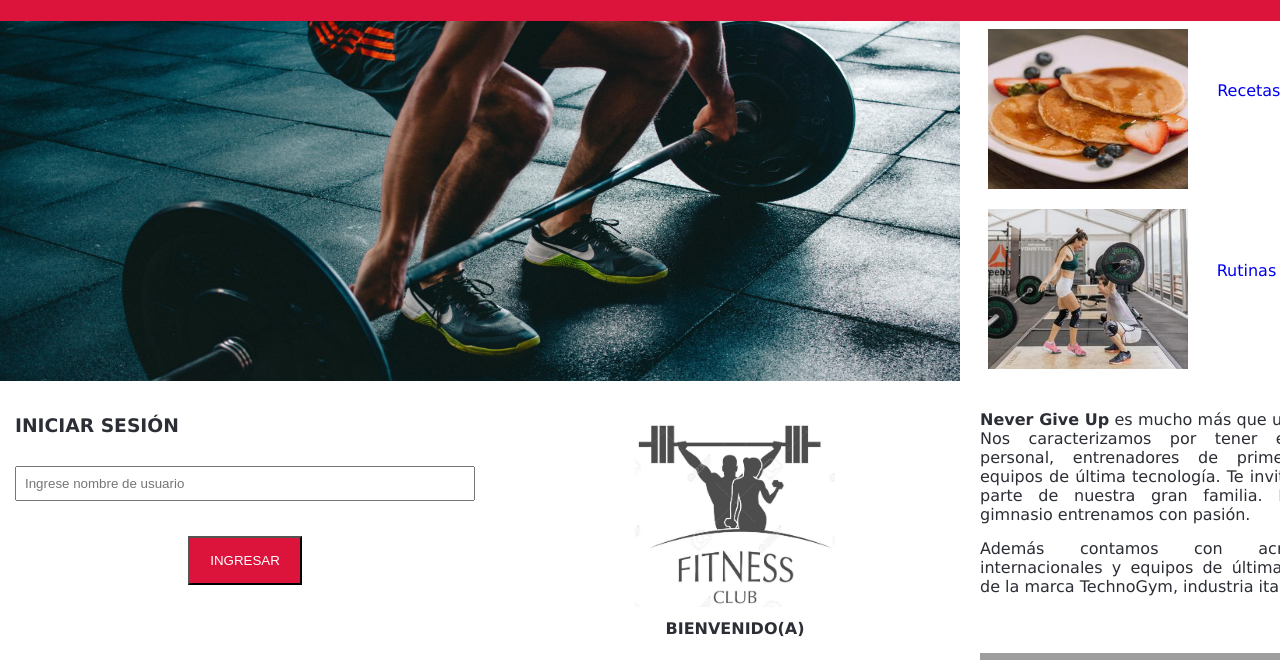
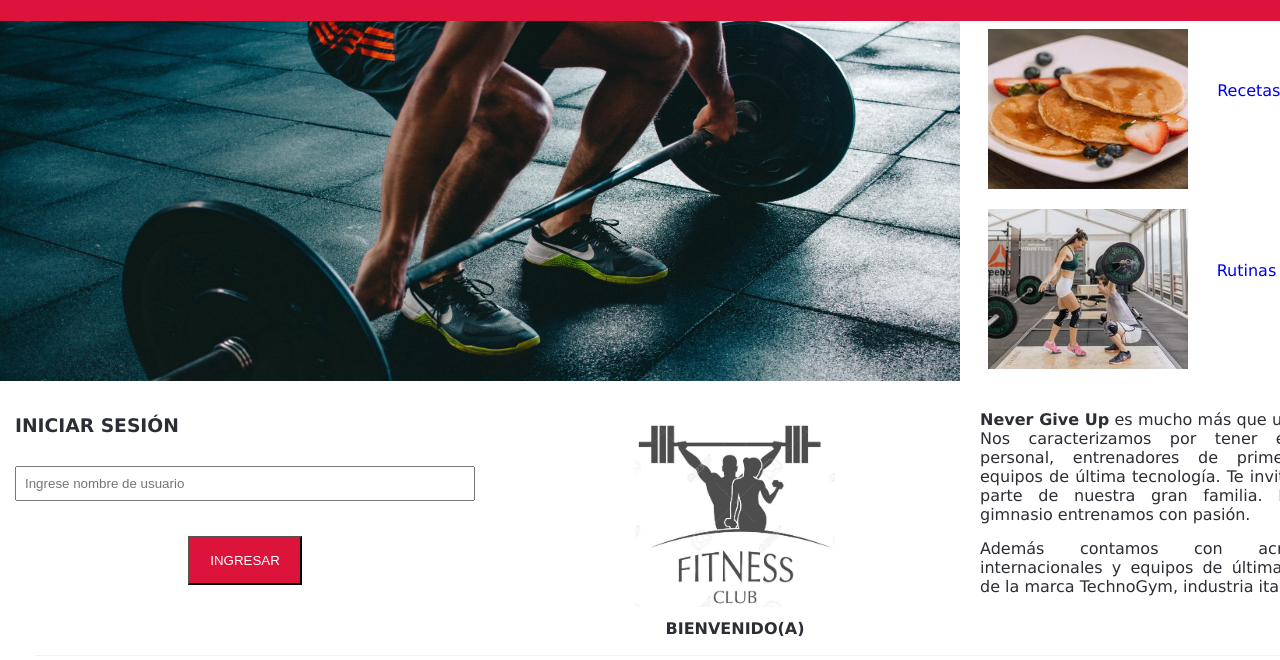
Before and after one commit to lgsemperteguic/nevergiveup, a plain HTML site: page index.html in a window 1280 px wide. Shown: the part 108-768 px from the top of the page. Drawn offline with Linux system fonts and the light colour scheme; grey boxes are pictures that could not be loaded.

Commit message:
Agregando linea divisora

```diff
--- a/index.html
+++ b/index.html
@@ -77,6 +77,7 @@
         </div>
       </div>
     </section>
+    <center><hr id="linea"></center>
     <section class="inicio">
       <div class="izq_banner">
         <div class="enlaces div_conversion">
--- a/styles.css
+++ b/styles.css
@@ -184,3 +184,11 @@ body{
 #txt_beneficio{
     text-align: justify;
 }
+#linea{
+    width: 95%;
+    height: 1px;
+    background-color: rgb(243, 241, 241);
+    border: none;
+    margin-top: 2px;
+    margin-bottom: 10px;
+}
```
